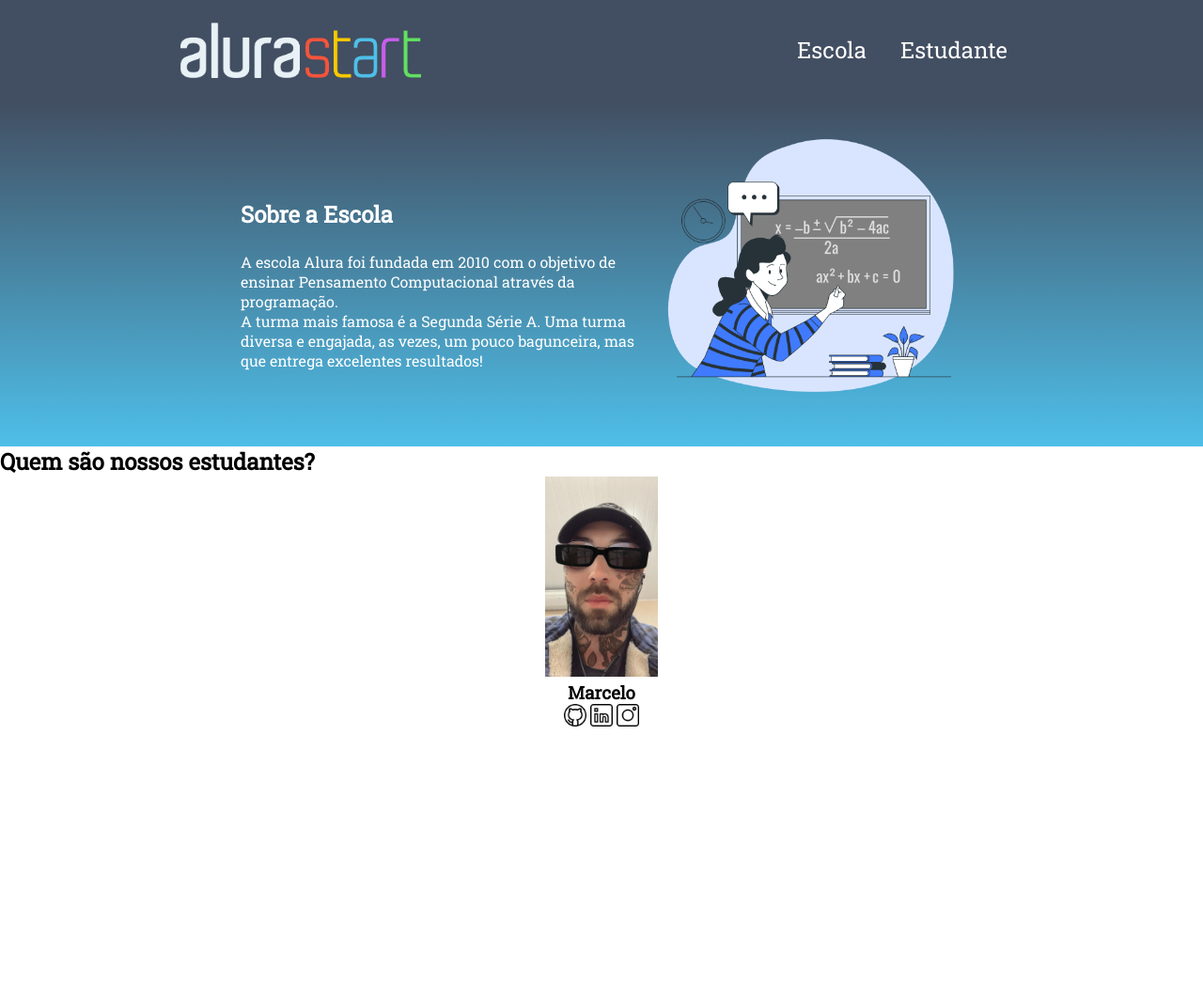
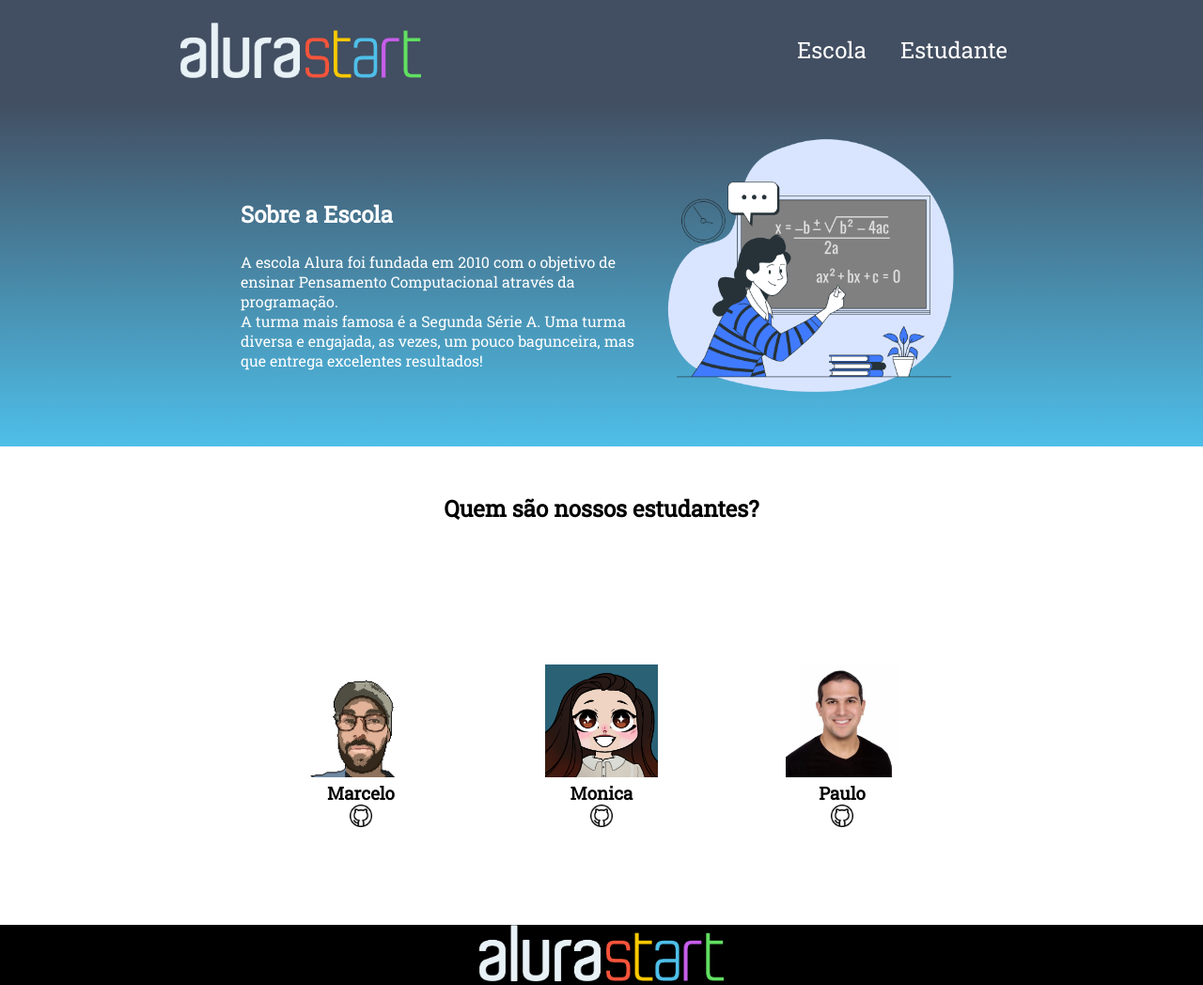
Before and after one commit to Erika2106/site, a plain HTML site: page index.html in a window 1280 px wide. Shown: the whole page at 94% size. Before the commit the page ends 800 px from the top, so only its background shows below. Drawn offline with Linux system fonts and the light colour scheme.

Commit message:
Add files via upload

```diff
--- a/index.html
+++ b/index.html
@@ -30,14 +30,40 @@
  </section>
  <section class="estudante">
     <h2 class="estudante-titulo">Quem são nossos estudantes?</h2>
+    <div class="estudante-todos">
+    <spam></spam>
     <div class="estudante-div">
-    <img class= "estudante-imagem" src="Marcelo.jpeg" alt="foto do marcelo">
+    <img class= "estudante-imagem" src="marcelo.png" alt="foto do marcelo">
     <h3 class="estudante-nome">Marcelo</h3>
+    <a href="https://gist.github.com/marcelopaludetto">
     <img class="estudante-icone" src="github.png" alt="icone github">
-    <img class="estudante-icone" src="linkedin.png" alt="icone linkedin">
-    <img class="estudante-icone" src="instagram.png" alt="icone instagram">
+</a>
+
+ </div>
+    <div class="estudante-div">
+    <img class= "estudante-imagem" src="moni hillman.png" alt="foto da monica">
+    <h3 class="estudante-nome">Monica</h3>
+    <a href="https://github.com/MonicaHillman">
+    <img class="estudante-icone" src="github.png" alt="icone github">
+    </a>
+
+ </div>
+ <div class="estudante-div">
+    <img class= "estudante-imagem" src="paulo marins.jfif" alt="foto do paulo">
+    <h3 class="estudante-nome">Paulo</h3>
+    <a href="https://github.com/pedromarins">
+    <img class="estudante-icone" src="github.png" alt="icone github">
+    </a>
+
+ </div>
+ <spam></spam>
+
  </div>
  </section>
+ <footer class="rodape">
+    <img class= "rodape-imagem" src="alurastart logo.png" alt="logo da alura start">
+
+ </footer>
  </body>
 
  </html>
--- a/style.css
+++ b/style.css
@@ -57,3 +57,23 @@ body{
 .estudante-div{
     text-align: center;
 }
+
+.estudante-titulo{
+    text-align: center;
+    padding: 50px 0;
+}
+
+.estudante-todos{
+    display: grid;
+    grid-template-columns: 20% 20% 20% 20% 20%;
+    padding: 100px 0;
+}
+
+.rodape{
+    background-color: black;
+    text-align: center;
+}
+
+.rodape-imagem{
+    height: 60px;
+}
```
Also changed, not shown: marcelo.png (added), moni hillman.png (added), paulo marins.jfif (added).
